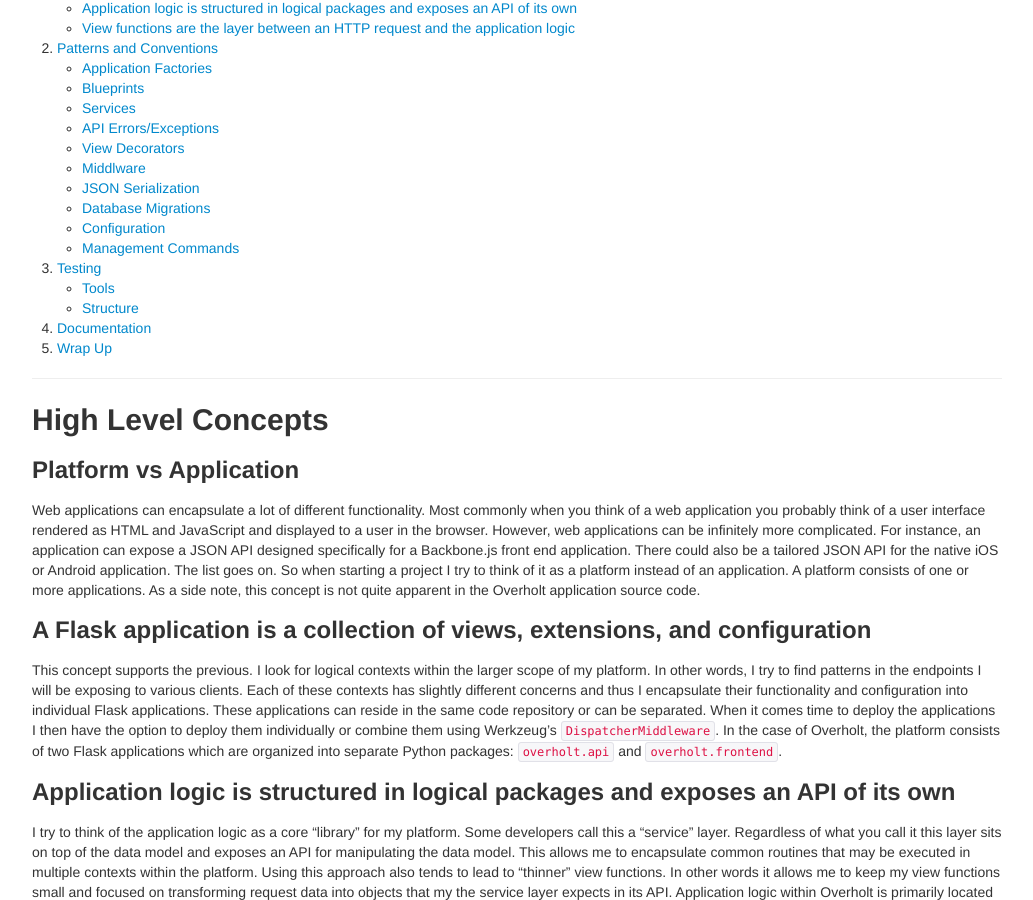
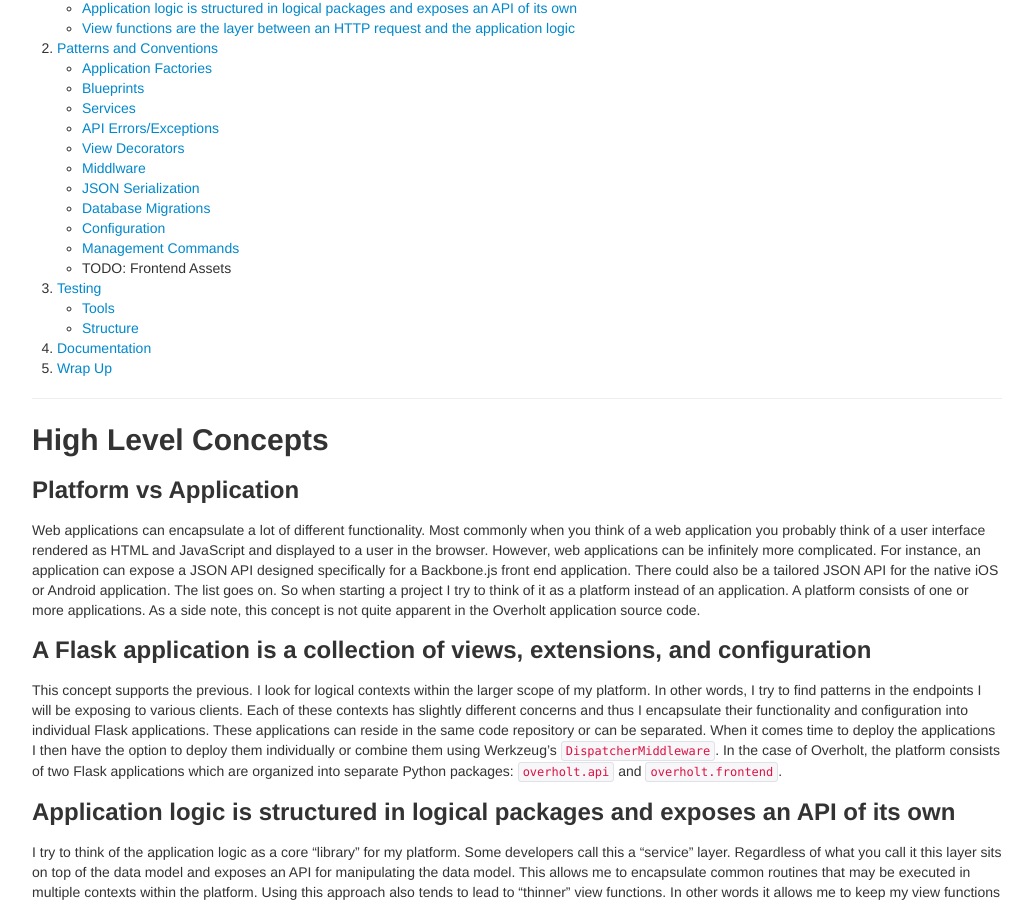
Before and after one commit to mattupstate/mattupstate.github.io, a Jekyll site: the page built from _posts/2013-06-26-how-i-structure-my-flask-applications.markdown, in a window 1280 px wide and 900 px high, scrolled down 436 px. Shown: the whole window, without its empty margins (123-1156 px from the left). Built offline with Jekyll 4.4.1, drawn with Linux system fonts in a browser that asks for light colours; nearby versions of some CDN libraries; some web fonts are replaced; Markdown is read by kramdown in place of the engine named in the settings; comment, search, counter and statistics services are not loaded.

Commit message:
Add TODO

```diff
--- a/_posts/2013-06-26-how-i-structure-my-flask-applications.markdown
+++ b/_posts/2013-06-26-how-i-structure-my-flask-applications.markdown
@@ -37,6 +37,7 @@
 	- [Database Migrations](#s2h)
     - [Configuration](#s2i)
     - [Management Commands](#s2j)
+    - TODO: Frontend Assets
 3. [Testing](#s3)
     - [Tools](#s3a)
     - [Structure](#s3b)
```
